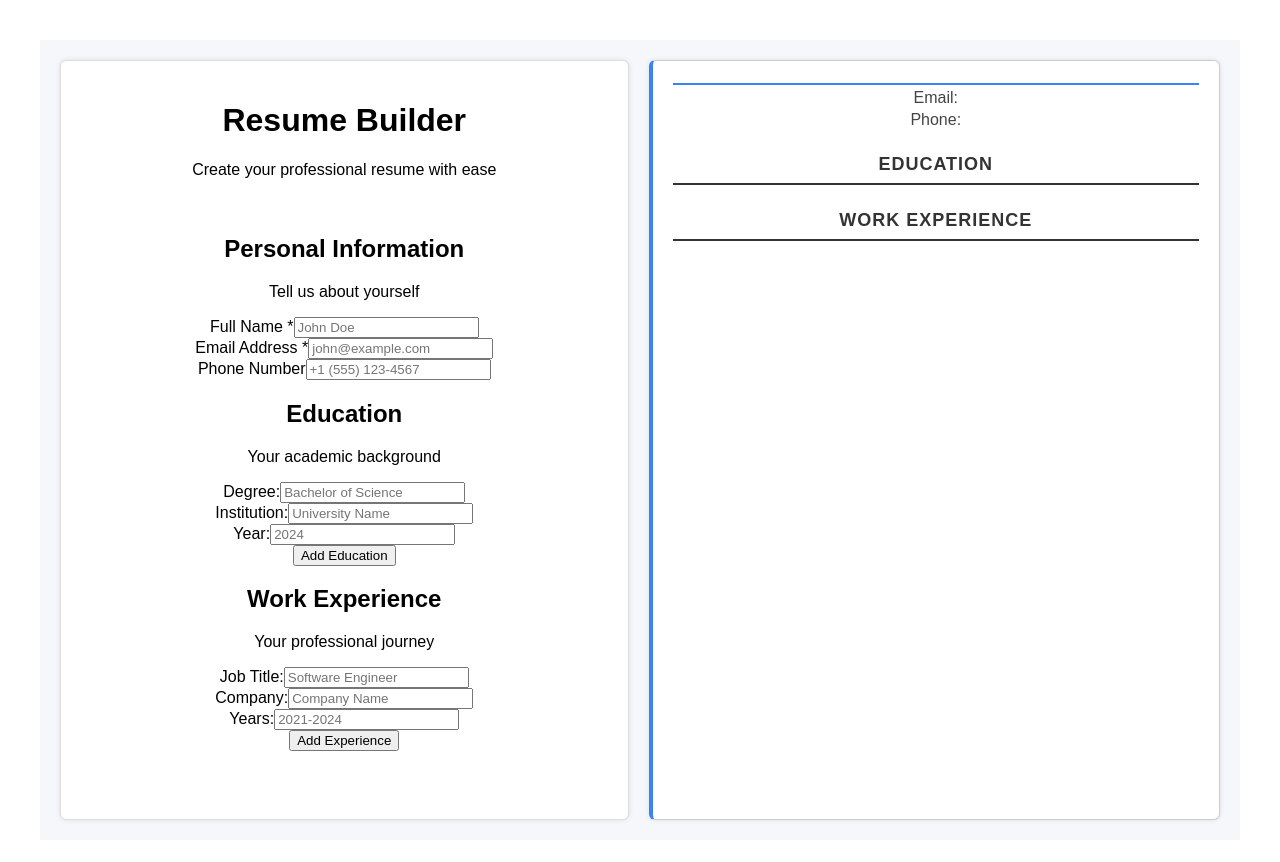
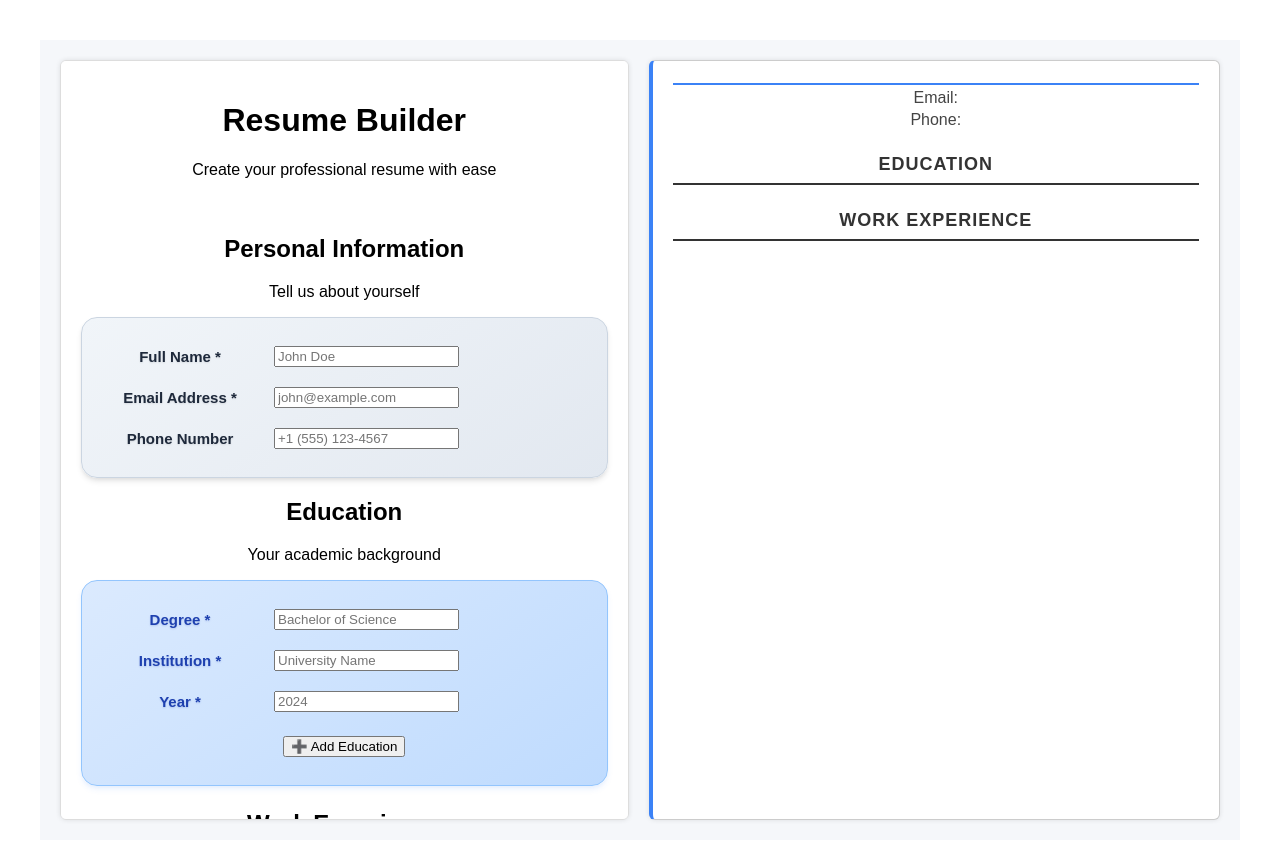
Before and after one commit to Sptailor/resuMade, a React (Vite) app: page / in a window 1280 px wide. Shown: the top 862 px of the page. Built offline with nearby package versions, Linux system fonts and the light colour scheme.

Commit message:
update UI and fix page refresh bug

```diff
--- a/src/App.jsx
+++ b/src/App.jsx
@@ -27,7 +27,7 @@ const [personData, setPersonData] = useState({
   const [editingExperienceIndex, setEditingExperienceIndex] = useState(null);
 
   const addEducation = () => {
-    if (currentEducation.degree || currentEducation.institution || currentEducation.year) {
+    if (currentEducation.degree && currentEducation.institution && currentEducation.year) {
       setEducationList([...educationList, currentEducation]);
       setCurrentEducation({ degree: "", institution: "", year: "" });
     }
@@ -51,7 +51,7 @@ const [personData, setPersonData] = useState({
   };
 
   const addExperience = () => {
-    if (currentExperience.title || currentExperience.company || currentExperience.years) {
+    if (currentExperience.title && currentExperience.company && currentExperience.years) {
       setExperienceList([...experienceList, currentExperience]);
       setCurrentExperience({ title: "", company: "", years: "" });
     }
@@ -85,7 +85,7 @@ const [personData, setPersonData] = useState({
         </div>
 
         <div className="px-8 py-12">
-          <form className="max-w-2xl mx-auto space-y-16">
+          <div className="max-w-2xl mx-auto space-y-16">
             {/* Personal Information Section */}
             <section className="bg-white rounded-2xl shadow-sm border border-gray-200/50 p-8">
               <div className="mb-8">
@@ -130,7 +130,7 @@ const [personData, setPersonData] = useState({
                 editingIndex={editingExperienceIndex}
               />
             </section>
-          </form>
+          </div>
         </div>
       </div>
 
--- a/src/components/Education.jsx
+++ b/src/components/Education.jsx
@@ -14,49 +14,95 @@ function Education({
 
   return (
     <div>
-      {/* Simple Form */}
-      <div>
-        <div>
-          <label htmlFor="degree">Degree:</label>
+      {/* Clean Form */}
+      <div style={{
+        background: 'linear-gradient(145deg, #dbeafe 0%, #bfdbfe 100%)',
+        padding: '28px',
+        borderRadius: '16px',
+        border: '1px solid #93c5fd',
+        marginBottom: '24px',
+        boxShadow: '0 4px 6px -1px rgba(59, 130, 246, 0.1), 0 2px 4px -1px rgba(59, 130, 246, 0.06)'
+      }}>
+        <div style={{
+          display: 'flex',
+          alignItems: 'center',
+          marginBottom: '20px',
+          gap: '24px'
+        }}>
+          <label htmlFor="degree" style={{
+            minWidth: '140px',
+            fontWeight: '700',
+            color: '#1e40af',
+            fontSize: '15px',
+            textShadow: '0 1px 2px rgba(30, 64, 175, 0.2)'
+          }}>
+            Degree *
+          </label>
           <Input
             id="degree"
             type="text"
             onChange={(e) => setCurrentEducation({ ...currentEducation, degree: e.target.value })}
             value={currentEducation.degree}
             placeholder="Bachelor of Science"
-            className="border border-blue-300 focus:border-blue-500"
+            className="flex-1 px-4 py-3 bg-white border-2 border-blue-300 rounded-xl focus:border-blue-600 focus:outline-none transition-all duration-200 shadow-sm hover:shadow-md focus:shadow-lg"
           />
         </div>
 
-        <div>
-          <label htmlFor="institution">Institution:</label>
+        <div style={{
+          display: 'flex',
+          alignItems: 'center',
+          marginBottom: '20px',
+          gap: '24px'
+        }}>
+          <label htmlFor="institution" style={{
+            minWidth: '140px',
+            fontWeight: '700',
+            color: '#1e40af',
+            fontSize: '15px',
+            textShadow: '0 1px 2px rgba(30, 64, 175, 0.2)'
+          }}>
+            Institution *
+          </label>
           <Input
             id="institution"
             type="text"
             onChange={(e) => setCurrentEducation({ ...currentEducation, institution: e.target.value })}
             value={currentEducation.institution}
             placeholder="University Name"
-            className="border border-blue-300 focus:border-blue-500"
+            className="flex-1 px-4 py-3 bg-white border-2 border-blue-300 rounded-xl focus:border-blue-600 focus:outline-none transition-all duration-200 shadow-sm hover:shadow-md focus:shadow-lg"
           />
         </div>
 
-        <div>
-          <label htmlFor="year">Year:</label>
+        <div style={{
+          display: 'flex',
+          alignItems: 'center',
+          marginBottom: '24px',
+          gap: '24px'
+        }}>
+          <label htmlFor="year" style={{
+            minWidth: '140px',
+            fontWeight: '700',
+            color: '#1e40af',
+            fontSize: '15px',
+            textShadow: '0 1px 2px rgba(30, 64, 175, 0.2)'
+          }}>
+            Year *
+          </label>
           <Input
             id="year"
             type="text"
             onChange={(e) => setCurrentEducation({ ...currentEducation, year: e.target.value })}
             value={currentEducation.year}
             placeholder="2024"
-            className="border border-blue-300 focus:border-blue-500"
+            className="flex-1 px-4 py-3 bg-white border-2 border-blue-300 rounded-xl focus:border-blue-600 focus:outline-none transition-all duration-200 shadow-sm hover:shadow-md focus:shadow-lg"
           />
         </div>
 
         <Button
           onClick={editingIndex !== null ? updateEducation : addEducation}
-          className="bg-blue-500 hover:bg-blue-600 text-white"
+          className="w-full py-3 px-6 bg-gradient-to-r from-blue-600 to-blue-700 hover:from-blue-700 hover:to-blue-800 text-white font-bold rounded-xl transition-all duration-200 shadow-lg hover:shadow-xl transform hover:scale-[1.02]"
         >
-          {editingIndex !== null ? "Update" : "Add"} Education
+          {editingIndex !== null ? "✏️ Update Education" : "➕ Add Education"}
         </Button>
       </div>
 
--- a/src/components/Experience.jsx
+++ b/src/components/Experience.jsx
@@ -14,49 +14,95 @@ function Experience({
 }) {
   return (
     <div>
-      {/* Simple Form */}
-      <div>
-        <div>
-          <label htmlFor="title">Job Title:</label>
+      {/* Clean Form */}
+      <div style={{
+        background: 'linear-gradient(145deg, #f3e8ff 0%, #e9d5ff 100%)',
+        padding: '28px',
+        borderRadius: '16px',
+        border: '1px solid #c4b5fd',
+        marginBottom: '24px',
+        boxShadow: '0 4px 6px -1px rgba(124, 58, 237, 0.1), 0 2px 4px -1px rgba(124, 58, 237, 0.06)'
+      }}>
+        <div style={{
+          display: 'flex',
+          alignItems: 'center',
+          marginBottom: '20px',
+          gap: '24px'
+        }}>
+          <label htmlFor="title" style={{
+            minWidth: '140px',
+            fontWeight: '700',
+            color: '#6d28d9',
+            fontSize: '15px',
+            textShadow: '0 1px 2px rgba(109, 40, 217, 0.2)'
+          }}>
+            Job Title *
+          </label>
           <Input
             id="title"
             type="text"
             placeholder="Software Engineer"
             value={currentExperience.title}
             onChange={(e) => setCurrentExperience({ ...currentExperience, title: e.target.value })}
-            className="border border-purple-300 focus:border-purple-500"
+            className="flex-1 px-4 py-3 bg-white border-2 border-purple-300 rounded-xl focus:border-purple-600 focus:outline-none transition-all duration-200 shadow-sm hover:shadow-md focus:shadow-lg"
           />
         </div>
 
-        <div>
-          <label htmlFor="company">Company:</label>
+        <div style={{
+          display: 'flex',
+          alignItems: 'center',
+          marginBottom: '20px',
+          gap: '24px'
+        }}>
+          <label htmlFor="company" style={{
+            minWidth: '140px',
+            fontWeight: '700',
+            color: '#6d28d9',
+            fontSize: '15px',
+            textShadow: '0 1px 2px rgba(109, 40, 217, 0.2)'
+          }}>
+            Company *
+          </label>
           <Input
             id="company"
             type="text"
             placeholder="Company Name"
             value={currentExperience.company}
             onChange={(e) => setCurrentExperience({ ...currentExperience, company: e.target.value })}
-            className="border border-purple-300 focus:border-purple-500"
+            className="flex-1 px-4 py-3 bg-white border-2 border-purple-300 rounded-xl focus:border-purple-600 focus:outline-none transition-all duration-200 shadow-sm hover:shadow-md focus:shadow-lg"
           />
         </div>
 
-        <div>
-          <label htmlFor="years">Years:</label>
+        <div style={{
+          display: 'flex',
+          alignItems: 'center',
+          marginBottom: '24px',
+          gap: '24px'
+        }}>
+          <label htmlFor="years" style={{
+            minWidth: '140px',
+            fontWeight: '700',
+            color: '#6d28d9',
+            fontSize: '15px',
+            textShadow: '0 1px 2px rgba(109, 40, 217, 0.2)'
+          }}>
+            Years *
+          </label>
           <Input
             id="years"
             type="text"
             placeholder="2021-2024"
             value={currentExperience.years}
             onChange={(e) => setCurrentExperience({ ...currentExperience, years: e.target.value })}
-            className="border border-purple-300 focus:border-purple-500"
+            className="flex-1 px-4 py-3 bg-white border-2 border-purple-300 rounded-xl focus:border-purple-600 focus:outline-none transition-all duration-200 shadow-sm hover:shadow-md focus:shadow-lg"
           />
         </div>
 
         <Button
           onClick={editingIndex !== null ? updateExperience : addExperience}
-          className="bg-purple-500 hover:bg-purple-600 text-white"
+          className="w-full py-3 px-6 bg-gradient-to-r from-purple-600 to-purple-700 hover:from-purple-700 hover:to-purple-800 text-white font-bold rounded-xl transition-all duration-200 shadow-lg hover:shadow-xl transform hover:scale-[1.02]"
         >
-          {editingIndex !== null ? "Update" : "Add"} Experience
+          {editingIndex !== null ? "✏️ Update Experience" : "💼 Add Experience"}
         </Button>
       </div>
 
--- a/src/components/Person.jsx
+++ b/src/components/Person.jsx
@@ -1,54 +1,89 @@
 import { Input } from "@/components/ui/input"
-import { Label } from "@/components/ui/label"
 
 function Person({ personData, setPersonData }) {
 
   return (
-    <div className="space-y-8">
-      <div className="space-y-3">
-        <Label htmlFor="name" className="block text-sm font-semibold text-gray-800 mb-2">
+    <div style={{
+      background: 'linear-gradient(145deg, #f1f5f9 0%, #e2e8f0 100%)',
+      padding: '28px',
+      borderRadius: '16px',
+      border: '1px solid #cbd5e1',
+      boxShadow: '0 4px 6px -1px rgba(0, 0, 0, 0.1), 0 2px 4px -1px rgba(0, 0, 0, 0.06)'
+    }}>
+      <div style={{
+        display: 'flex',
+        alignItems: 'center',
+        marginBottom: '20px',
+        gap: '24px'
+      }}>
+        <label htmlFor="name" style={{
+          minWidth: '140px',
+          fontWeight: '700',
+          color: '#1e293b',
+          fontSize: '15px',
+          textShadow: '0 1px 2px rgba(0,0,0,0.1)'
+        }}>
           Full Name *
-        </Label>
+        </label>
         <Input
           id="name"
           type="text"
           value={personData.name}
           onChange={(e) => setPersonData({ ...personData, name: e.target.value })}
           placeholder="John Doe"
-          className="w-full h-12 px-4 py-3 text-sm bg-gray-50 border border-gray-200 rounded-xl focus:bg-white focus:border-blue-500 focus:ring-4 focus:ring-blue-500/10 transition-all duration-200"
+          className="flex-1 px-4 py-3 bg-white border-2 border-slate-200 rounded-xl focus:border-blue-500 focus:outline-none transition-all duration-200 shadow-sm hover:shadow-md focus:shadow-lg"
           required
         />
       </div>
 
-      <div className="grid gap-8 md:grid-cols-2">
-        <div className="space-y-3">
-          <Label htmlFor="email" className="block text-sm font-semibold text-gray-800 mb-2">
+      <div style={{
+        display: 'flex',
+        alignItems: 'center',
+        marginBottom: '20px',
+        gap: '24px'
+      }}>
+        <label htmlFor="email" style={{
+          minWidth: '140px',
+          fontWeight: '700',
+          color: '#1e293b',
+          fontSize: '15px',
+          textShadow: '0 1px 2px rgba(0,0,0,0.1)'
+        }}>
           Email Address *
-          </Label>
+        </label>
         <Input
           id="email"
           type="email"
           value={personData.email}
           onChange={(e) => setPersonData({ ...personData, email: e.target.value })}
           placeholder="john@example.com"
-            className="w-full h-12 px-4 py-3 text-sm bg-gray-50 border border-gray-200 rounded-xl focus:bg-white focus:border-blue-500 focus:ring-4 focus:ring-blue-500/10 transition-all duration-200"
+          className="flex-1 px-4 py-3 bg-white border-2 border-slate-200 rounded-xl focus:border-blue-500 focus:outline-none transition-all duration-200 shadow-sm hover:shadow-md focus:shadow-lg"
           required
         />
       </div>
 
-        <div className="space-y-3">
-          <Label htmlFor="phone" className="block text-sm font-semibold text-gray-800 mb-2">
+      <div style={{
+        display: 'flex',
+        alignItems: 'center',
+        gap: '24px'
+      }}>
+        <label htmlFor="phone" style={{
+          minWidth: '140px',
+          fontWeight: '700',
+          color: '#1e293b',
+          fontSize: '15px',
+          textShadow: '0 1px 2px rgba(0,0,0,0.1)'
+        }}>
           Phone Number
-          </Label>
+        </label>
         <Input
           id="phone"
           type="tel"
           value={personData.phone}
           onChange={(e) => setPersonData({ ...personData, phone: e.target.value })}
           placeholder="+1 (555) 123-4567"
-            className="w-full h-12 px-4 py-3 text-sm bg-gray-50 border border-gray-200 rounded-xl focus:bg-white focus:border-blue-500 focus:ring-4 focus:ring-blue-500/10 transition-all duration-200"
+          className="flex-1 px-4 py-3 bg-white border-2 border-slate-200 rounded-xl focus:border-blue-500 focus:outline-none transition-all duration-200 shadow-sm hover:shadow-md focus:shadow-lg"
         />
-        </div>
       </div>
     </div>
   );
```
Lines whose indentation alone changed are shown as unchanged.
